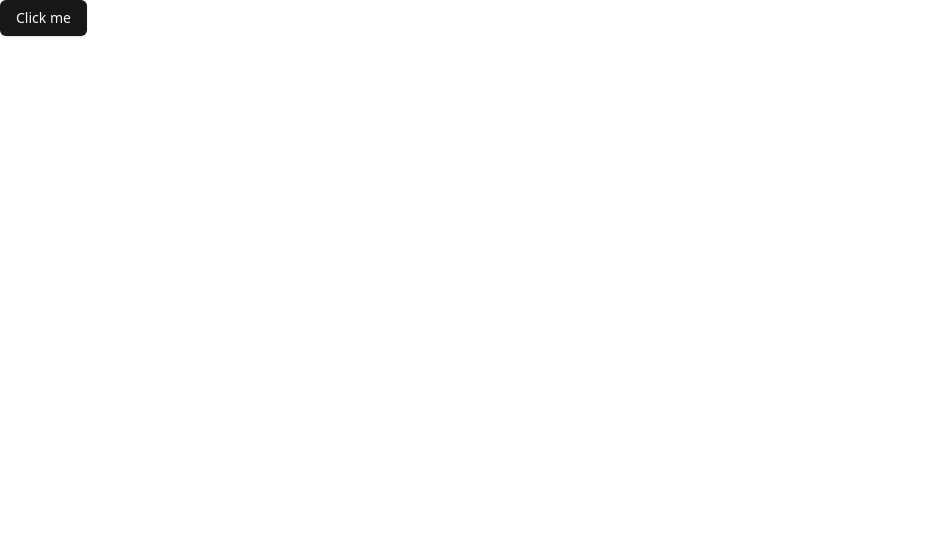
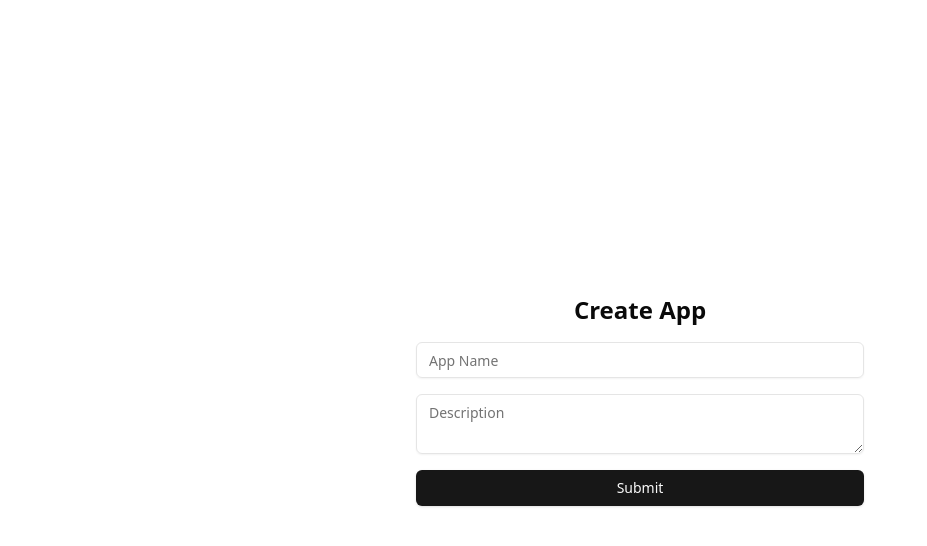
Before and after one commit to marlonchiu/imooc-image-saas, a Next.js app: page / in a window 1280 px wide. Shown: the top 546 px of the page, without its empty margins (0-927 px from the left). Built offline with nearby package versions, Linux system fonts and the light colour scheme.

Commit message:
✨ feat: 3-3 第一个页面，创建App

```diff
--- a/src/app/page.tsx
+++ b/src/app/page.tsx
@@ -1,5 +1,16 @@
 import { Button } from '@/components/ui/button'
+import { Input } from '@/components/ui/input'
+import { Textarea } from '@/components/ui/textarea'
 
 export default function Home() {
-  return <Button>Click me</Button>
+  return (
+    <div className="h-screen flex justify-center items-center ">
+      <form action="" className="w-full max-w-md flex flex-col gap-4">
+        <h1 className="text-center text-2xl font-bold">Create App</h1>
+        <Input name="name" placeholder="App Name" />
+        <Textarea name="description" placeholder="Description" />
+        <Button>Submit</Button>
+      </form>
+    </div>
+  )
 }
--- /dev/null
+++ b/src/components/ui/input.tsx
@@ -0,0 +1,22 @@
+import * as React from "react"
+
+import { cn } from "@/lib/utils"
+
+const Input = React.forwardRef<HTMLInputElement, React.ComponentProps<"input">>(
+  ({ className, type, ...props }, ref) => {
+    return (
+      <input
+        type={type}
+        className={cn(
+          "flex h-9 w-full rounded-md border border-input bg-transparent px-3 py-1 text-base shadow-sm transition-colors file:border-0 file:bg-transparent file:text-sm file:font-medium file:text-foreground placeholder:text-muted-foreground focus-visible:outline-none focus-visible:ring-1 focus-visible:ring-ring disabled:cursor-not-allowed disabled:opacity-50 md:text-sm",
+          className
+        )}
+        ref={ref}
+        {...props}
+      />
+    )
+  }
+)
+Input.displayName = "Input"
+
+export { Input }
--- /dev/null
+++ b/src/components/ui/textarea.tsx
@@ -0,0 +1,22 @@
+import * as React from "react"
+
+import { cn } from "@/lib/utils"
+
+const Textarea = React.forwardRef<
+  HTMLTextAreaElement,
+  React.ComponentProps<"textarea">
+>(({ className, ...props }, ref) => {
+  return (
+    <textarea
+      className={cn(
+        "flex min-h-[60px] w-full rounded-md border border-input bg-transparent px-3 py-2 text-base shadow-sm placeholder:text-muted-foreground focus-visible:outline-none focus-visible:ring-1 focus-visible:ring-ring disabled:cursor-not-allowed disabled:opacity-50 md:text-sm",
+        className
+      )}
+      ref={ref}
+      {...props}
+    />
+  )
+})
+Textarea.displayName = "Textarea"
+
+export { Textarea }
```
